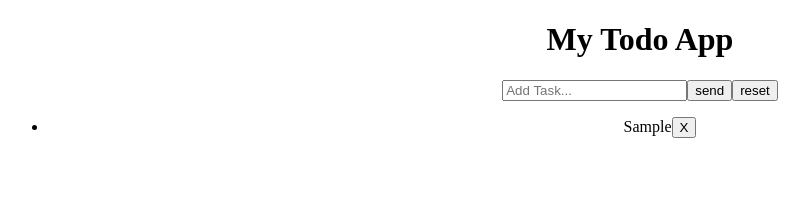
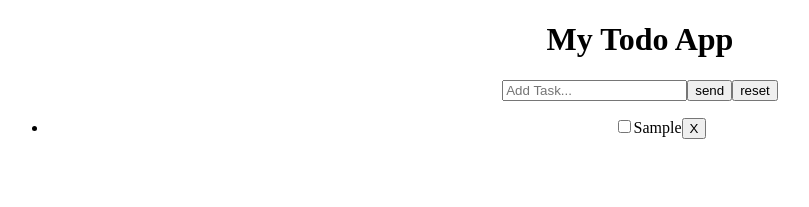
Before and after one commit to isabel-git/react-todo-list, a React (Create React App) app: page / in a window 1280 px wide. Both pictures are taken after typing "Sample" into the empty fields and a click on the button "send". Shown: the top 207 px of the page, without its empty margins (0-809 px from the left). Built offline with nearby package versions, Linux system fonts and the light colour scheme.

Commit message:
added checked input

```diff
--- a/src/components/ToDoItem.tsx
+++ b/src/components/ToDoItem.tsx
@@ -1,13 +1,24 @@
+import { useState } from "react";
+
 export type ToDoItemProps = {
   todo: string;
   index: number;
+  isChecked: boolean;
   onDelete: (index: number) => void;
 };
 
-export function ToDoItem({ todo, index, onDelete }: ToDoItemProps) {
+export function ToDoItem({ todo, index, isChecked, onDelete }: ToDoItemProps) {
+  const [checkedTask, setCheckedTask] = useState(isChecked);
+
+  function onChangeInput(event: React.ChangeEvent<HTMLInputElement>) {
+    const checked = event.target.checked;
+    setCheckedTask((c) => checked);
+  }
+
   return (
     <li>
-      {todo}
+      <input type="checkbox" checked={checkedTask} onChange={onChangeInput} />
+      <span className={checkedTask ? "is-checked" : ""}>{todo}</span>
       <button onClick={() => onDelete(index)}>X</button>
     </li>
   );
--- a/src/components/ToDoList.tsx
+++ b/src/components/ToDoList.tsx
@@ -4,12 +4,15 @@ import { ToDoItem } from "./ToDoItem";
 export function ToDoList() {
   const [todos, setTodos] = useState<string[]>([]);
 
+
   function addNewTodo(event: React.FormEvent<HTMLFormElement>) {
     event.preventDefault();
     const todoInput = event.currentTarget.elements.namedItem("todo")! as HTMLInputElement;
     const todo = todoInput.value;
     setTodos((t) => {
-
+      if (!todo) {
+        return [];
+      }
       return [...t, todo];
     });
 
@@ -28,6 +31,10 @@ export function ToDoList() {
     });
   }
 
+//   function onInputChange(index: number) {
+
+//   }
+
   return (
     <div>
       <form onSubmit={addNewTodo}>
@@ -45,6 +52,7 @@ export function ToDoList() {
               index={index}
               todo={todo}
               onDelete={deleteTodo}
+			  isChecked={false}
             />
           );
         })}
--- a/src/style/app.css
+++ b/src/style/app.css
@@ -1,3 +1,7 @@
 body {
     text-align: center;
 }
+
+.is-checked {
+    text-decoration:line-through;
+}
```
